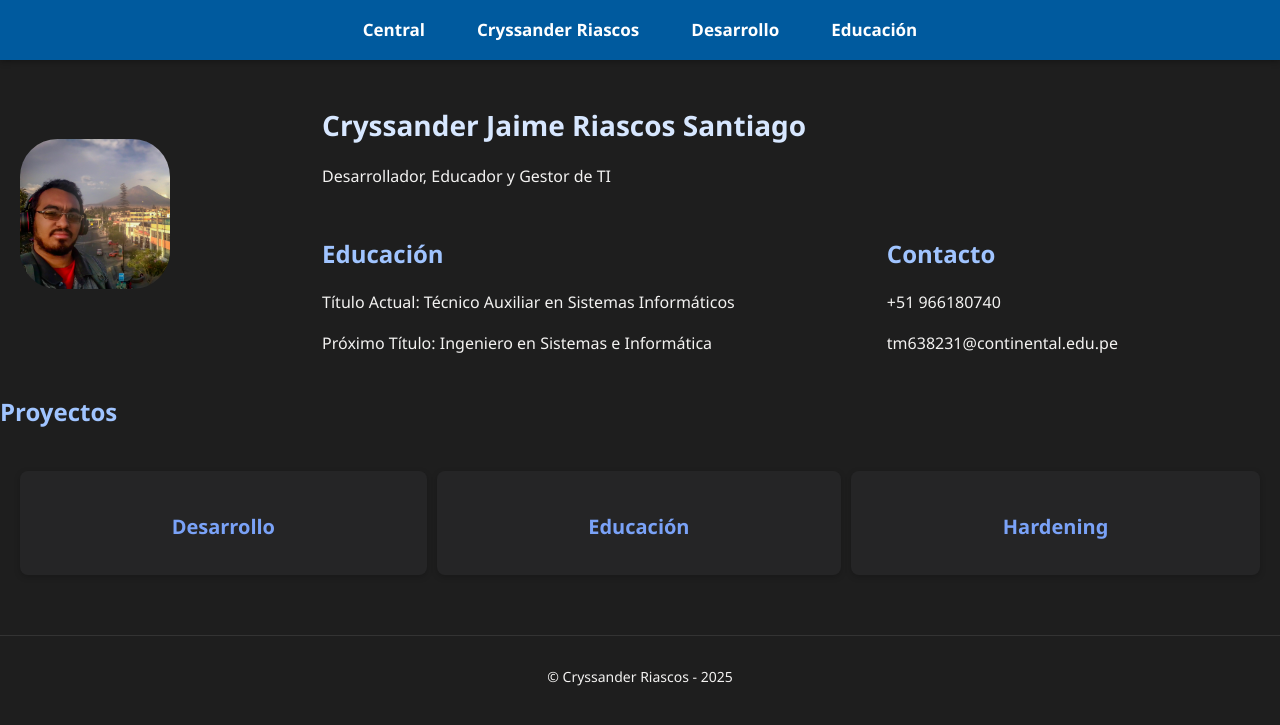
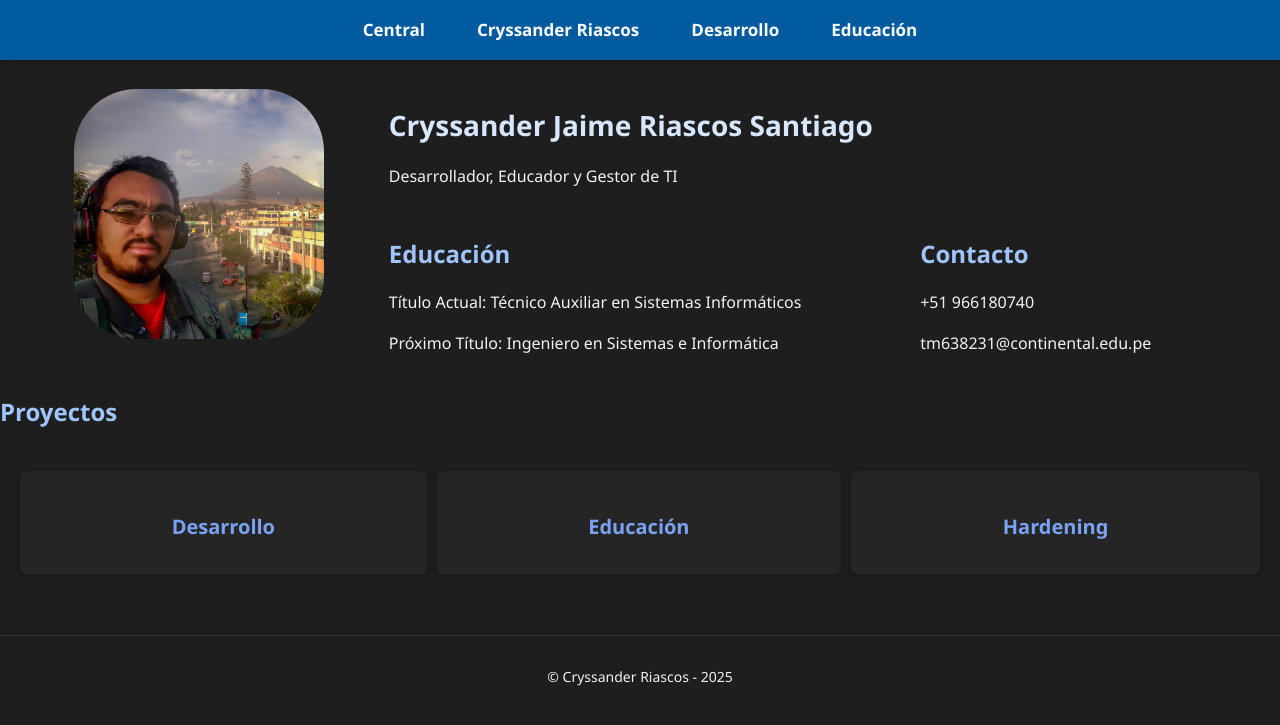
Before and after one commit to rlaricorcontinental/grupo8nrc23730, a Jekyll site: the page built from TM638231/index.md, in a window 1280 px wide. Shown: the top 725 px of the page. Built offline with Jekyll 4.4.1, drawn with Linux system fonts in a browser that asks for light colours.

Commit message:
Update tm638231-index.html

```diff
--- a/_layouts/tm638231-index.html
+++ b/_layouts/tm638231-index.html
@@ -24,8 +24,12 @@
             text-align: center;
         }
         .profile-pic {
-            width: 150px;
-            height: 150px;
+            width: 100%;
+            max-width: 250px;
+            min-width: 150px;
+            height: auto;
+            max-height: 250px;
+            min-height: 100px;
             object-fit: cover;
             border-radius: 25%;
         }
@@ -35,7 +39,7 @@
     {% include tm638231-header.html %}
     <section class="perfil">
         <div class="grid-container3">
-            <div style="grid-row: span 2";>
+            <div style="grid-row: span 2; place-items: center;">
                 <img src="/grupo8nrc23730/TM638231/perfil.jpg" alt="Foto de perfil" class="profile-pic">
                 <p>{{ page.presentacion }}</p>
             </div>
```
